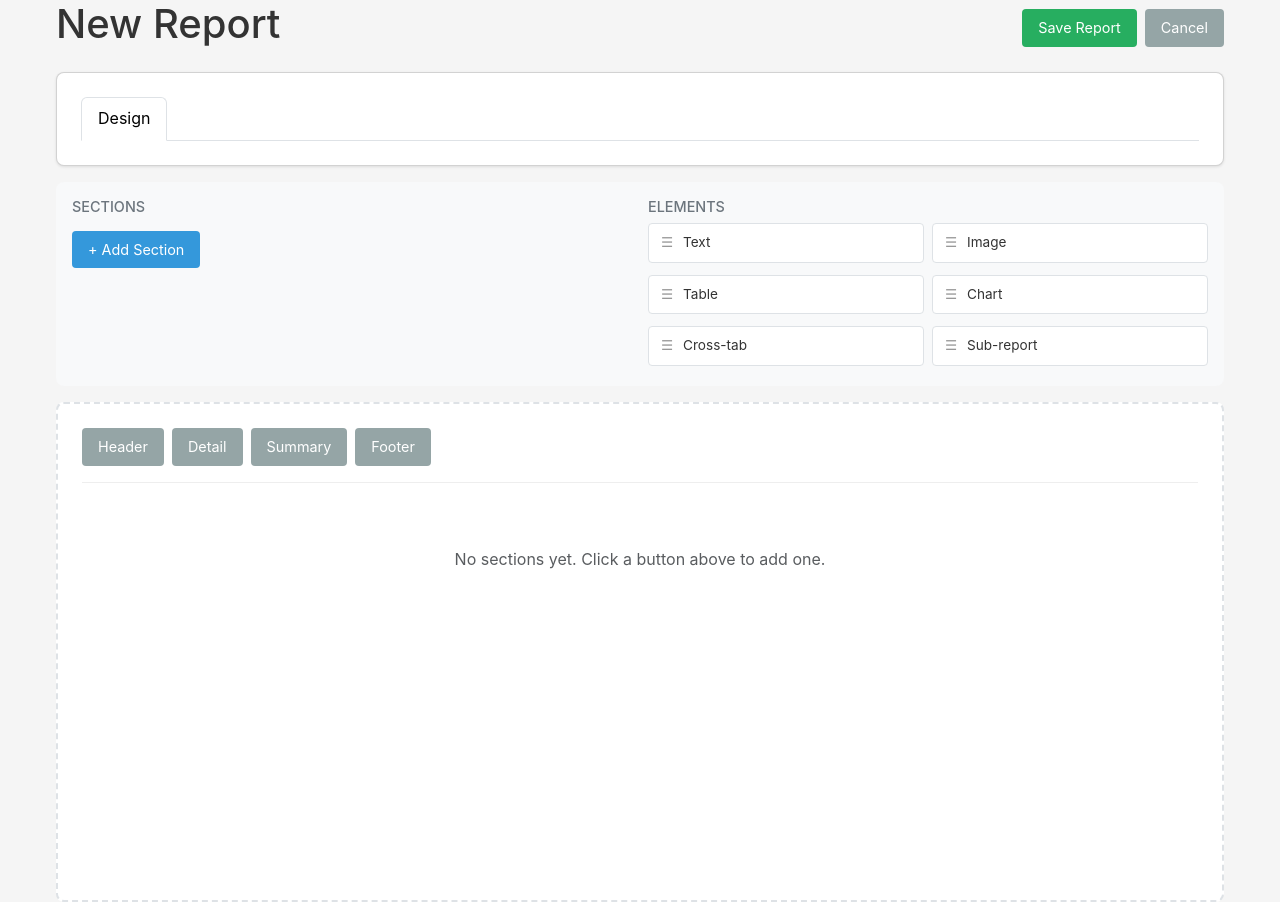
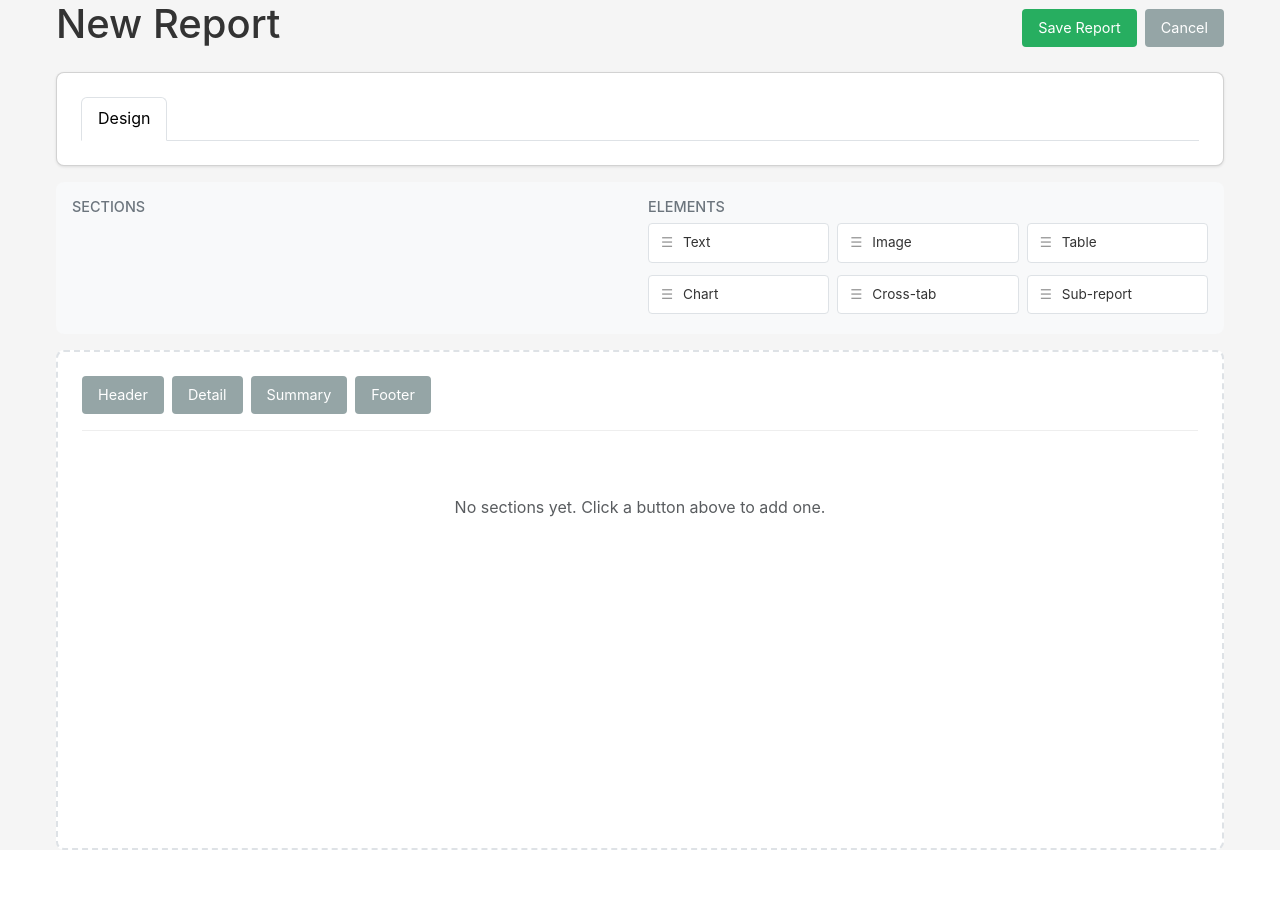
Before and after one commit to Nurb4000/InstantReports, a FastAPI app: template templates/designer/editor.html in a window 1280 px wide. After the commit the page ends 850 px from the top, so only its background shows below. Run offline with FastAPI, Linux system fonts and the light colour scheme; the template is opened without the code that fills it, so the values that code supplies are empty; some libraries are stand-ins or nearby versions.

Commit message:
fix: remove redundant Add Section button, change elements to 3x2 grid

```diff
--- a/templates/designer/editor.html
+++ b/templates/designer/editor.html
@@ -22,7 +22,7 @@
     }
     .elements-grid {
         display: grid;
-        grid-template-columns: repeat(2, 1fr);
+        grid-template-columns: repeat(3, 1fr);
         gap: 0.5rem;
     }
     .palette-section h4 {
@@ -193,9 +193,6 @@
                     {% endfor %}
                 {% endif %}
             </div>
-            <button id="add-section-btn" class="btn btn-primary btn-sm mt-2" onclick="showAddSectionModal()">
-                + Add Section
-            </button>
         </div>
 
         <div class="palette-section">
@@ -282,27 +279,7 @@
     </div>
 </div>
 
-<!-- Add Section Modal -->
-<div id="add-section-modal" class="modal">
-    <div class="modal-content card">
-        <h2>Add Section</h2>
-        <form id="add-section-form">
-            <div class="form-group">
-                <label for="new-section-type">Section Type</label>
-                <select id="new-section-type" name="type" class="form-control" required>
-                    <option value="header">Header</option>
-                    <option value="detail">Detail</option>
-                    <option value="summary">Summary</option>
-                    <option value="footer">Footer</option>
-                </select>
-            </div>
-            <div class="d-flex gap-2">
-                <button type="submit" class="btn btn-primary">Add Section</button>
-                <button type="button" class="btn btn-secondary" onclick="closeAddSectionModal()">Cancel</button>
-            </div>
-        </form>
-    </div>
-</div>
+
 
 <script>
     document.addEventListener('DOMContentLoaded', function() {
@@ -403,28 +380,12 @@
     }
 
     function addSection(type) {
-        document.getElementById('new-section-type').value = type;
-        document.getElementById('add-section-modal').classList.add('active');
-    }
-
-    function showAddSectionModal() {
-        document.getElementById('add-section-modal').classList.add('active');
-    }
-
-    function closeAddSectionModal() {
-        document.getElementById('add-section-modal').classList.remove('active');
-    }
-
-    document.getElementById('add-section-form').addEventListener('submit', async function(e) {
-        e.preventDefault();
-        const sectionType = document.getElementById('new-section-type').value;
-
-        // Add section to canvas (simplified for now)
+        // Add section directly to canvas
         const canvasContent = document.getElementById('canvas-content');
         const sectionHtml = `
             <div class="section-preview" data-section-index="${canvasContent.children.length}">
                 <div class="section-header d-flex justify-content-between align-items-center">
-                    <strong>${sectionType|capitalize}</strong>
+                    <strong>${type|capitalize}</strong>
                     <div>
                         <button class="btn btn-sm btn-secondary" onclick="editSection(${canvasContent.children.length})">Edit</button>
                         <button class="btn btn-sm btn-danger" onclick="deleteSection(${canvasContent.children.length})">Delete</button>
@@ -436,8 +397,7 @@
             </div>
         `;
         canvasContent.insertAdjacentHTML('beforeend', sectionHtml);
-        closeAddSectionModal();
-    });
+    }
 
     function editSection(index) {
         console.log('Editing section:', index);
```
